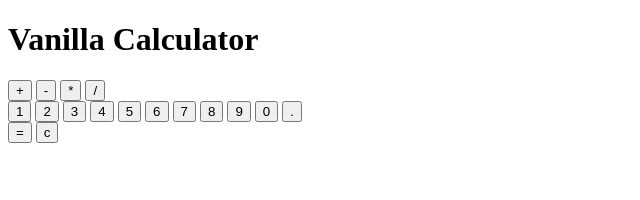
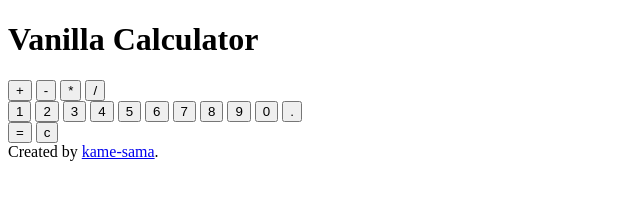
Before and after one commit to kame-sama/vanilla-calculator, a plain HTML site: page index.html in a window 1280 px wide. Shown: the whole page, without its empty margins (0-640 px from the left). Drawn offline with Linux system fonts and the light colour scheme.

Commit message:
Add footer

```diff
--- a/index.html
+++ b/index.html
@@ -41,5 +41,8 @@
             </div>
         </div>
     </main>
+    <footer>
+        Created by <a href="https://github.com/kame-sama">kame-sama</a>.
+    </footer>
 </body>
 </html>
```
